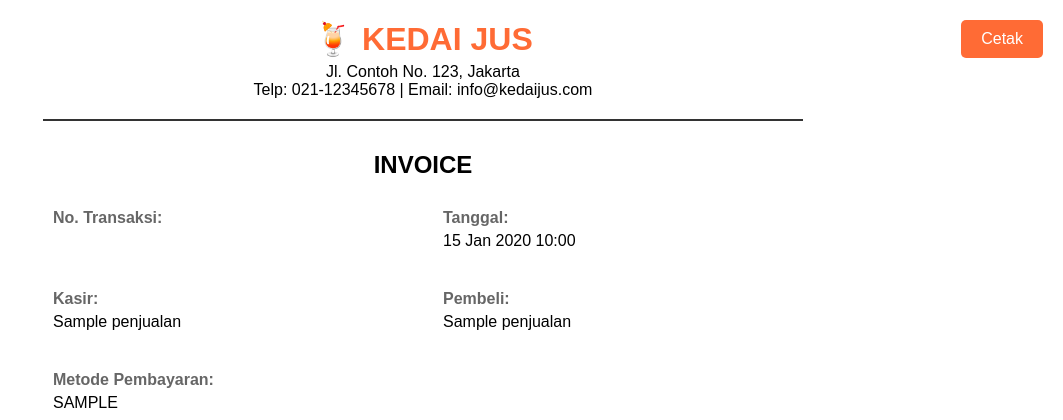
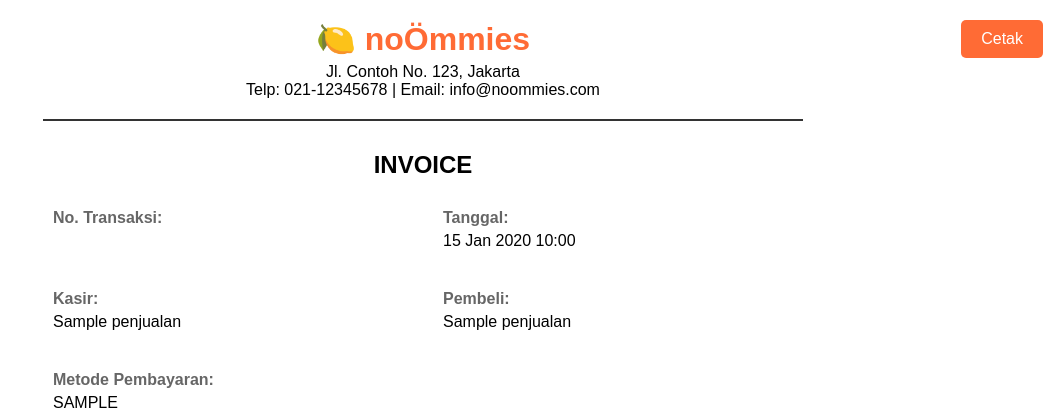
Before and after one commit to niviayuu/noOmmies, a CodeIgniter app: the page made by application/views/penjualan/invoice.php in a window 1280 px wide. Shown: the top 420 px of the page, without its empty margins (217-1280 px from the left). Run offline with CodeIgniter, Linux system fonts and the light colour scheme; tables that the repository leaves empty hold one stand-in row (values such as "Sample post"); the template is opened without the code that fills it: most values are stand-ins (such as "Sample title", 1, 10 or a date in 2020).

Commit message:
Update invoice header: change icon to lemon and text to noÃ–mmies

```diff
--- a/application/views/penjualan/invoice.php
+++ b/application/views/penjualan/invoice.php
@@ -111,9 +111,9 @@
     </button>
 
     <div class="invoice-header">
-        <h1>🍹 KEDAI JUS</h1>
+        <h1>🍋 noÖmmies</h1>
         <p>Jl. Contoh No. 123, Jakarta</p>
-        <p>Telp: 021-12345678 | Email: info@kedaijus.com</p>
+        <p>Telp: 021-12345678 | Email: info@noommies.com</p>
     </div>
 
     <h2 style="text-align: center; margin: 20px 0;">INVOICE</h2>
```
